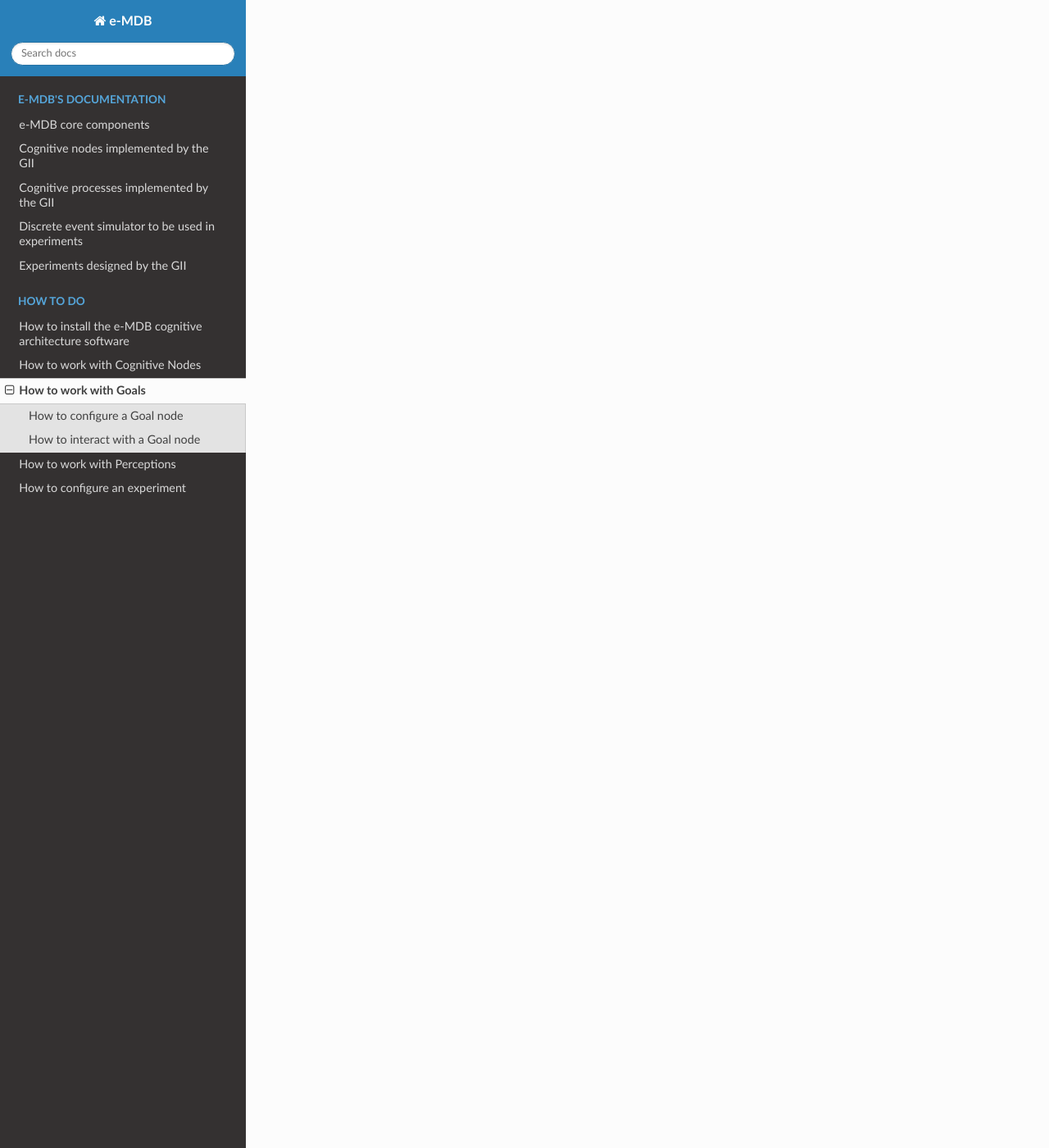
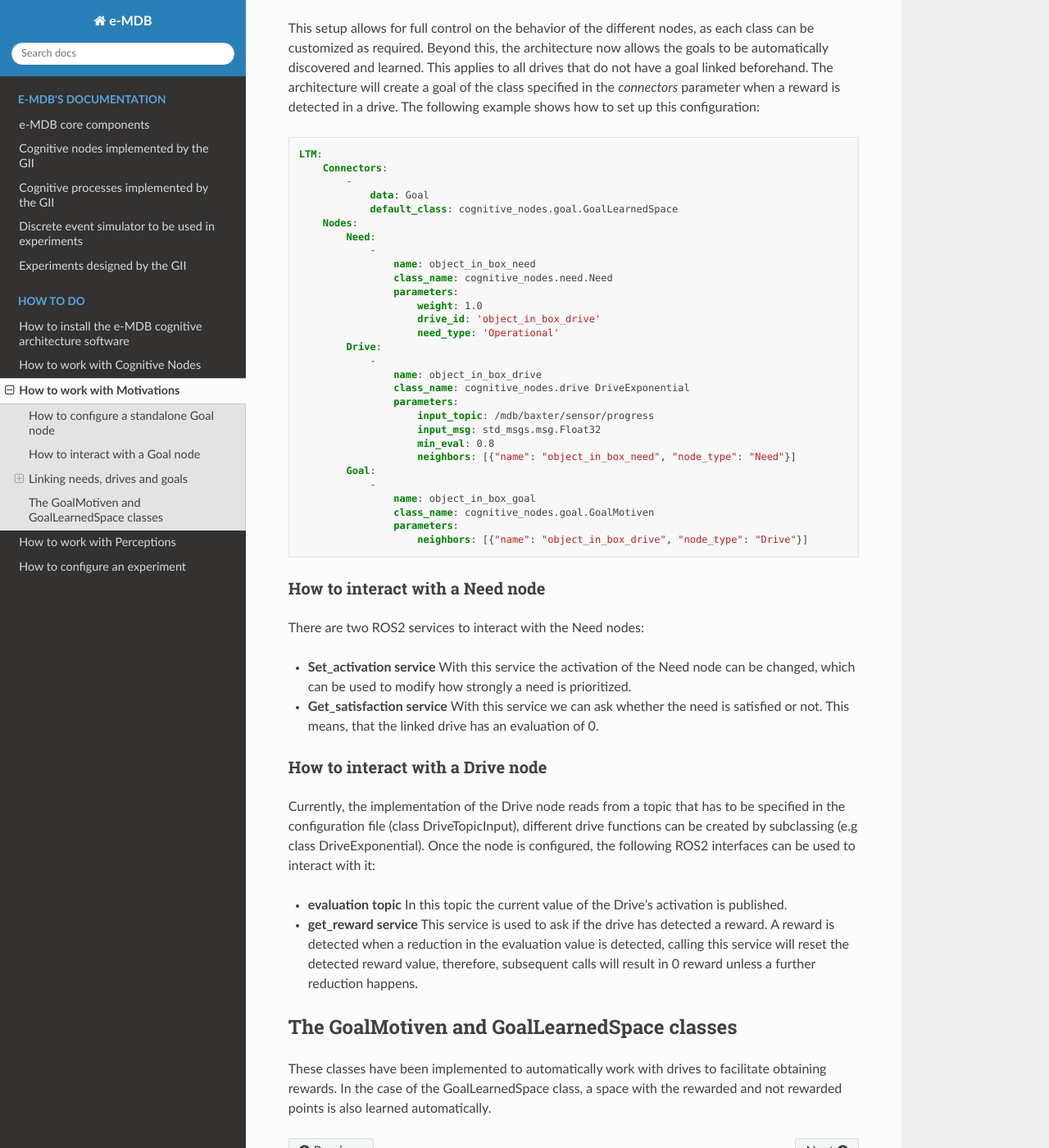
Before and after one commit to GII/emdb, a Sphinx documentation site: the page built from docs/source/how_to_do/work_with_goals.md, in a window 1280 px wide and 1400 px high, scrolled down 2970 px. Shown: the whole window at 82% size. Built offline with Sphinx 7.4.7 and the Read the Docs theme 3.1.0, drawn with Linux system fonts in a browser that asks for light colours; some of the changed text lies outside the part shown.

Commit message:
Updated docs (Work in progress)

````diff
--- a/docs/source/how_to_do/work_with_goals.md
+++ b/docs/source/how_to_do/work_with_goals.md
@@ -1,7 +1,7 @@
-# How to work with Goals
-In this section, we are going to explain how to work with the Goal cognitive node in the context of the e-MDB cognitive architecture of the PILLAR Robots project. Here you will be able to check how to configure a Goal node or how to interact with it, in order to get its expected behavior.
+# How to work with Motivations
+In this section, we are going to explain how to work with the Goal cognitive node in the context of the e-MDB cognitive architecture of the PILLAR Robots project. Here you will be able to check how to configure robot's motivations either as Goals or Need/Drives node and how to interact with them in order to get the expected behavior.
 
-## How to configure a Goal node
+## How to configure a standalone Goal node
 
 If you want to configure the behavior of a Goal node, you can create your own class in the goal.py script.
 The basic methods that must be implemented are the following ones:
@@ -93,3 +93,87 @@ def calculate_activation(self, perception = None):
         self.publish_activation(self.activation)
     return self.activation
 ```
+
+## Linking needs, drives and goals
+
+In the latest version of the architecture **Need** and **Drive** nodes were implemented. These nodes alter both the activation and reward provided by the goal. A simple setup would include a need, drive and goal linked, as in the following example:
+
+```yaml
+LTM:
+    Nodes:
+        Need:
+            -
+                name: object_in_box_need
+                class_name: cognitive_nodes.need.Need
+                parameters:
+                    weight: 1.0
+                    drive_id: 'object_in_box_drive'
+                    need_type: 'Operational'
+        Drive:
+            -
+                name: object_in_box_drive
+                class_name: cognitive_nodes.drive DriveExponential
+                parameters:
+                    input_topic: /mdb/baxter/sensor/progress
+                    input_msg: std_msgs.msg.Float32
+                    min_eval: 0.8
+                    neighbors: [{"name": "object_in_box_need", "node_type": "Need"}]
+        Goal:
+            -
+                name: object_in_box_goal
+                class_name: cognitive_nodes.goal.GoalMotiven
+                parameters:
+                    neighbors: [{"name": "object_in_box_drive", "node_type": "Drive"}]
+```
+
+This setup allows for full control on the behavior of the different nodes, as each class can be customized as required. Beyond this, the architecture now allows the goals to be automatically discovered and learned. This applies to all drives that do not have a goal linked beforehand. The architecture will create a goal of the class specified in the *connectors* parameter when a reward is detected in a drive. The following example shows how to set up this configuration:
+
+```yaml
+LTM:
+    Connectors:
+        -
+            data: Goal
+            default_class: cognitive_nodes.goal.GoalLearnedSpace
+    Nodes:
+        Need:
+            -
+                name: object_in_box_need
+                class_name: cognitive_nodes.need.Need
+                parameters:
+                    weight: 1.0
+                    drive_id: 'object_in_box_drive'
+                    need_type: 'Operational'
+        Drive:
+            -
+                name: object_in_box_drive
+                class_name: cognitive_nodes.drive DriveExponential
+                parameters:
+                    input_topic: /mdb/baxter/sensor/progress
+                    input_msg: std_msgs.msg.Float32
+                    min_eval: 0.8
+                    neighbors: [{"name": "object_in_box_need", "node_type": "Need"}]
+        Goal:
+            -
+                name: object_in_box_goal
+                class_name: cognitive_nodes.goal.GoalMotiven
+                parameters:
+                    neighbors: [{"name": "object_in_box_drive", "node_type": "Drive"}]
+```
+
+### How to interact with a Need node
+
+There are two ROS2 services to interact with the Need nodes:
+
+- **Set_activation service** With this service the activation of the Need node can be changed, which can be used to modify how strongly a need is prioritized.
+- **Get_satisfaction service** With this service we can ask whether the need is satisfied or not. This means, that the linked drive has an evaluation of 0.
+
+### How to interact with a Drive node
+
+Currently, the implementation of the Drive node reads from a topic that has to be specified in the configuration file (class DriveTopicInput), different drive functions can be created by subclassing (e.g class DriveExponential). Once the node is configured, the following ROS2 interfaces can be used to interact with it:
+
+- **evaluation topic** In this topic the current value of the Drive's activation is published.
+- **get_reward service** This service is used to ask if the drive has detected a reward. A reward is detected when a reduction in the evaluation value is detected, calling this service will reset the detected reward value, therefore, subsequent calls will result in 0 reward unless a further reduction happens.
+
+## The GoalMotiven and GoalLearnedSpace classes
+
+These classes have been implemented to automatically work with drives to facilitate obtaining rewards. In the case of the GoalLearnedSpace class, a space with the rewarded and not rewarded points is also learned automatically.
````
Also changed, not shown: README.md (+10 -21 lines), docs/source/how_to_do/how_to_install.md (+3 -3 lines), docs/source/how_to_do/work_with_cognitive_nodes.md (+5 -5 lines), .gitmodules, 1 other file.
